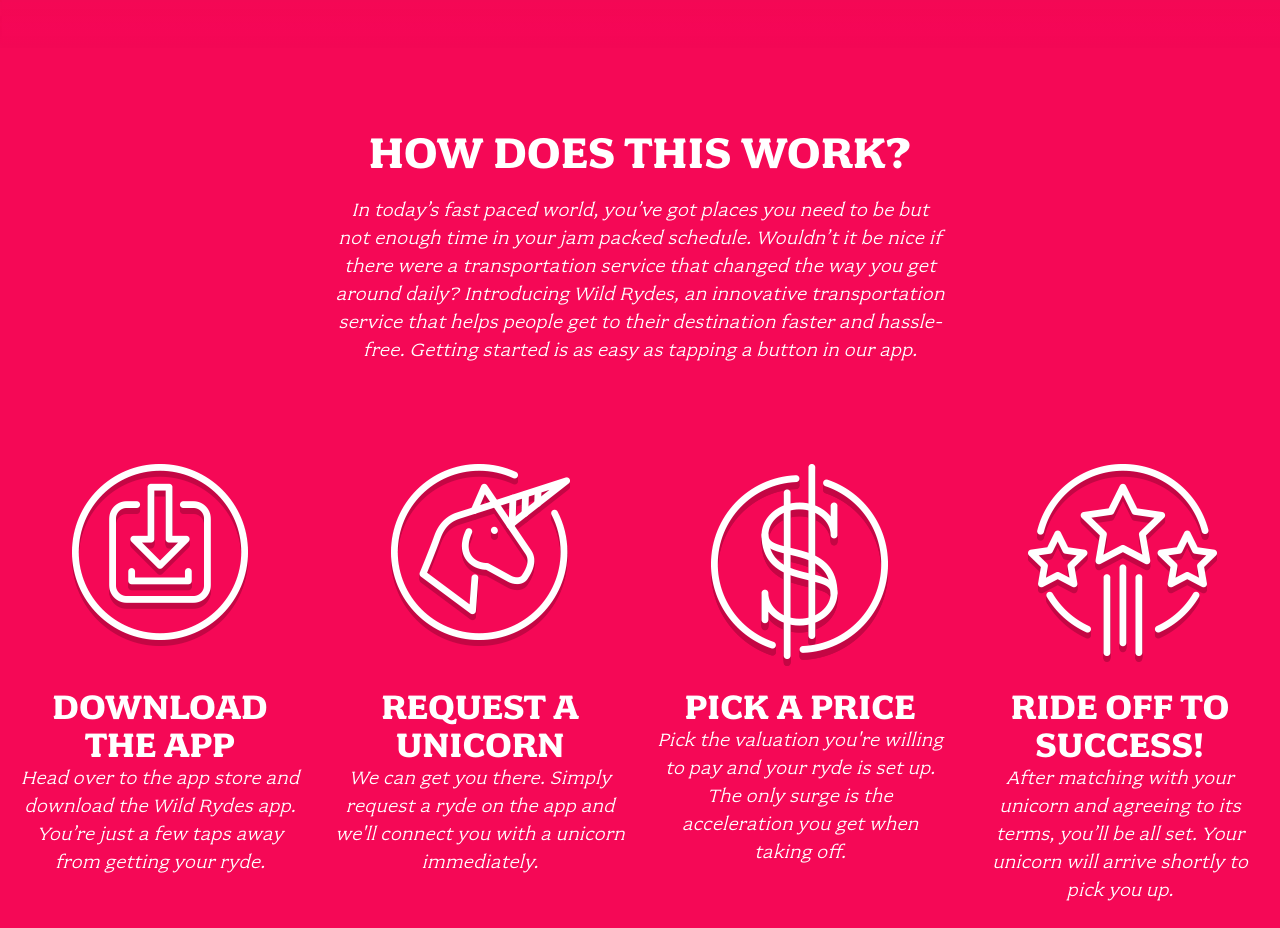
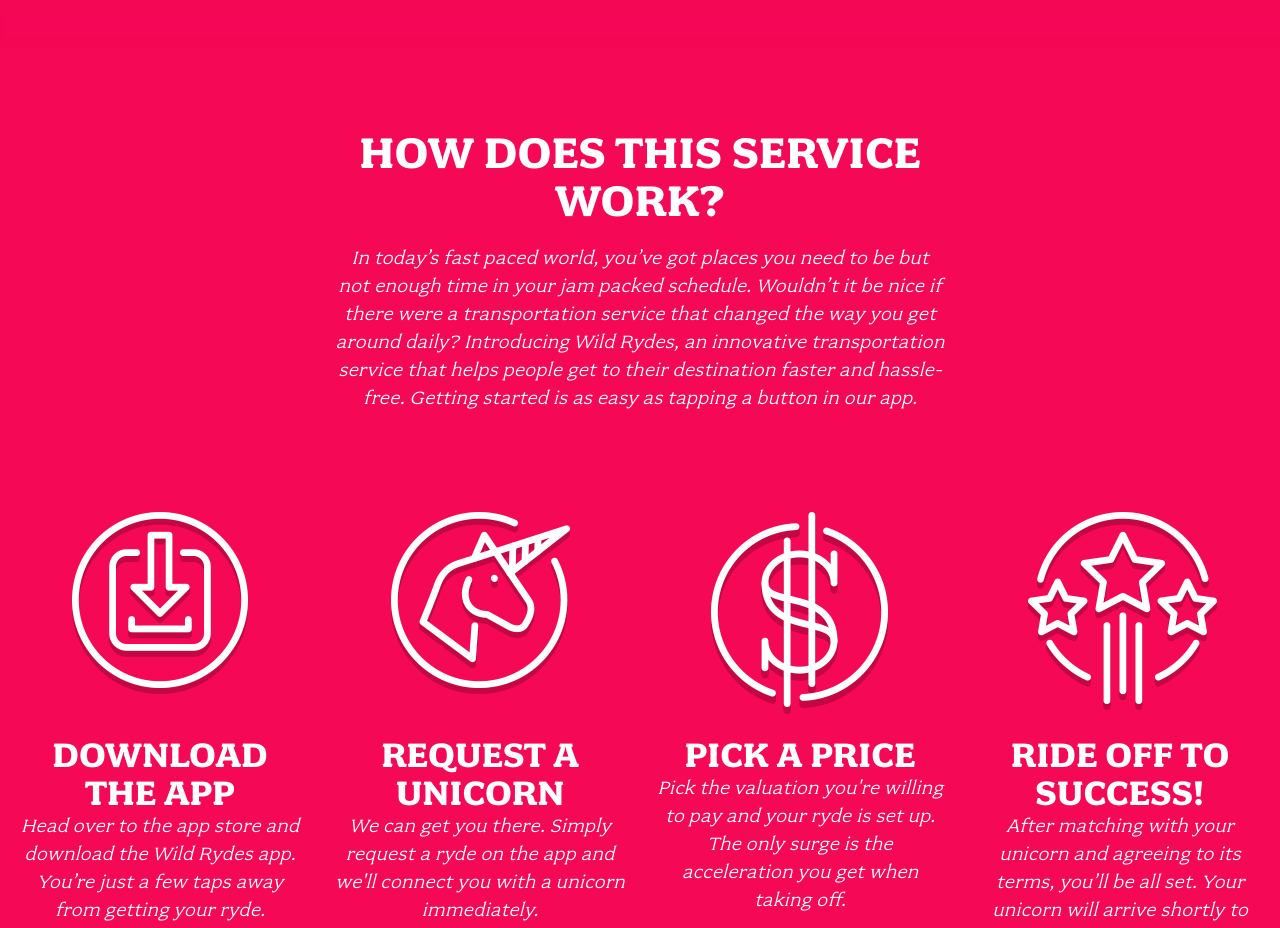
Before and after one commit to notkylemoreau98/wildrydes-site, a plain HTML site: page index.html in a window 1280 px wide. Shown: the part 900-1828 px from the top of the page. Drawn offline with Linux system fonts and the light colour scheme.

Commit message:
Update index.html

```diff
--- a/index.html
+++ b/index.html
@@ -30,7 +30,7 @@
 
   <section class="home-about">
     <div class="row column large-9 xlarge-6 xxlarge-4">
-      <h2 class="section-title">How Does This Work?</h2>
+      <h2 class="section-title">How Does This SERVICE Work?</h2>
       <p class="content">
         In today’s fast paced world, you’ve got places you need to be but not enough time in your jam packed schedule. Wouldn’t it be nice if there were a transportation service that changed the way you get around daily? Introducing Wild Rydes, an innovative transportation service that helps people get to their destination faster and hassle-free. Getting started is as easy as tapping a button in our app.
       </p>
```
